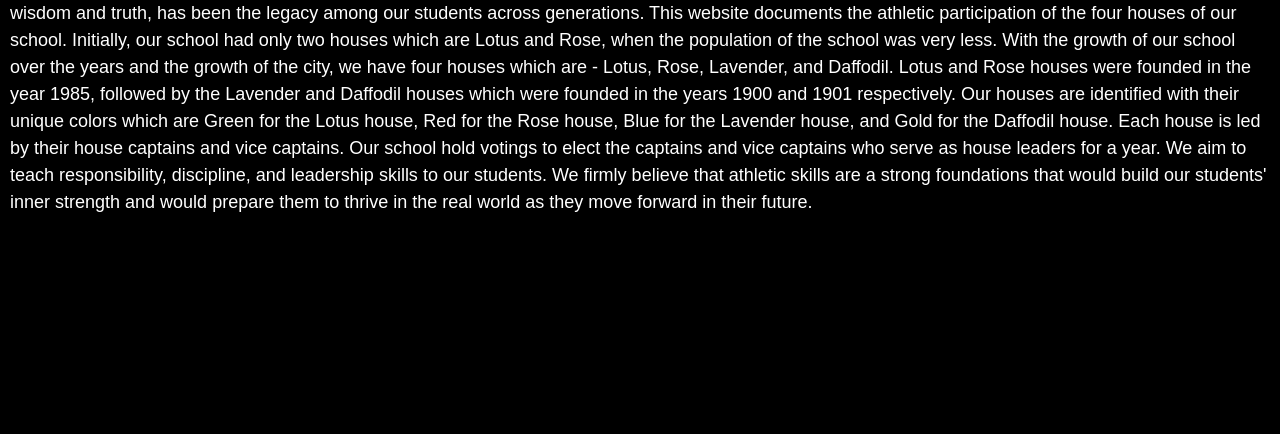
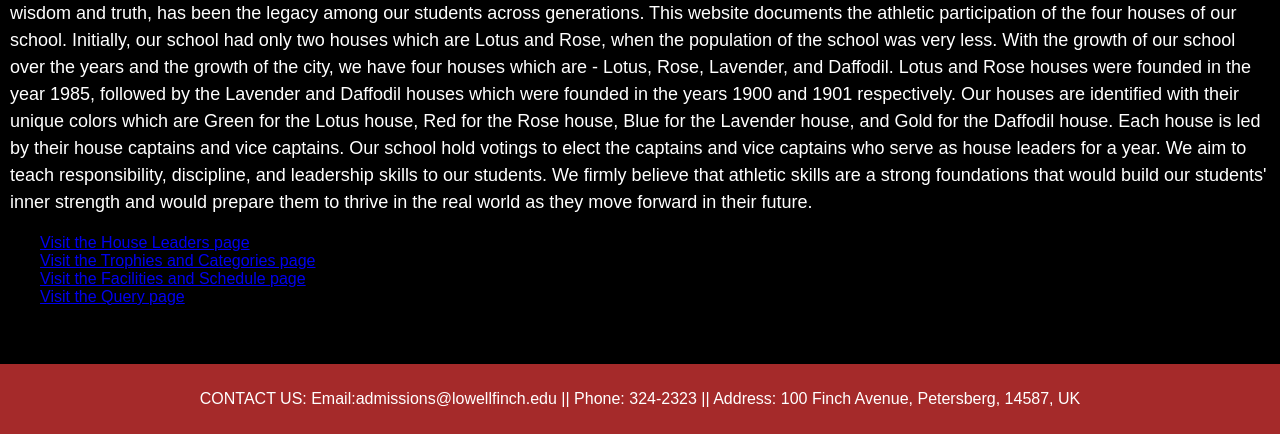
Before and after one commit to tinaishe-dr/Django-mysql-athletics-website, a Django app: page / in a window 1280 px wide. Shown: the part 366-800 px from the top of the page. Run offline with Django 5.2, Linux system fonts and the light colour scheme.

Commit message:
created 4 more pages, linked the pages

```diff
--- a/mydatabaseproject/athleticsweb/models.py
+++ b/mydatabaseproject/athleticsweb/models.py
@@ -15,7 +15,7 @@ class t1_houseinfo(models.Model):
     Email = models.EmailField()
 
 class t1_houseinfoalt(models.Model):
-    HID_id = models.OneToOneField(t1_houseinfo, on_delete=models.CASCADE, primary_key=True)
+    HID_id = models.OneToOneField(t1_houseinfo, on_delete=models.CASCADE, db_column='HID_id', primary_key=True)
     HouseName = models.CharField(max_length=100)
     AltPhone = models.CharField(max_length=100, null=True, blank=True)
     AltEmail = models.EmailField(null=True, blank=True)
--- a/mydatabaseproject/athleticsweb/templates/home.html
+++ b/mydatabaseproject/athleticsweb/templates/home.html
@@ -21,5 +21,18 @@ Lavender house, and Gold for the Daffodil house. Each house is led by their hous
 captains and vice captains who serve as house leaders for a year. We aim to teach responsibility, discipline, and leadership skills to our students.
 We firmly believe that athletic skills are a strong foundations that would build our students' inner strength and would prepare them to thrive in
 the real world as they move forward in their future.</p>
+
+<div class="house-info">
+   <ul>
+    <li><a href="{% url 'house_leaders' %}">Visit the House Leaders page</a></li>
+    <li><a href="{% url 'trophies_categories' %}">Visit the Trophies and Categories page</a></li>
+    <li><a href="{% url 'facilities_schedule' %}">Visit the Facilities and Schedule page</a></li>
+    <li><a href="{% url 'query' %}">Visit the Query page</a></li>
+   </ul>
+</div>
+<footer>
+    <p id="footer-text">CONTACT US: Email:admissions@lowellfinch.edu || Phone: 324-2323 || Address: 100 Finch Avenue, Petersberg, 14587, UK</p>
+</footer>
+
 </body>
 </html>
--- a/mydatabaseproject/athleticsweb/urls.py
+++ b/mydatabaseproject/athleticsweb/urls.py
@@ -3,5 +3,9 @@ from django.urls import path
 from athleticsweb import views
 
 urlpatterns = [
-	path('', views.index, name='index'),
+	path('', views.home, name='home'),
+    path('house_leaders/', views.house_leaders, name='house_leaders'),
+    path('facilities_schedule/', views.facilities_schedule, name='facilities_schedule'),
+	path('trophies_categories/', views.trophies_categories, name='trophies_categories'),
+	path('query/', views.query, name='query'),
 ]
--- a/mydatabaseproject/athleticsweb/views.py
+++ b/mydatabaseproject/athleticsweb/views.py
@@ -4,8 +4,20 @@ from .models import t1_houseinfo, t1_houseinfoalt
 
 # Create your views here.
 
-def index(request):
+def home(request):
     # fetch all house information from the database
     houses = t1_houseinfo.objects.all()
-    # render the index.html template with the house information
+    # render the home.html template with the house information
     return render(request, 'home.html', {'houses': houses})
+
+def house_leaders(request):
+    return render(request, 'house_leaders.html')
+
+def facilities_schedule(request):
+    return render(request, 'facilities_schedule.html')
+
+def trophies_categories(request):
+    return render(request, 'trophies_categories.html')
+
+def query(request):
+    return render(request, 'query.html')
--- a/mydatabaseproject/static/athleticsweb/style.css
+++ b/mydatabaseproject/static/athleticsweb/style.css
@@ -39,3 +39,13 @@ h2 {
     margin-left: 10px;
     margin-right: 10px;
 }
+
+footer {
+    background-color: brown;
+    color: white;
+    text-align: center;
+    padding: 10px 0;
+    position: fixed;
+    width: 100%;
+    bottom: 0;
+}
```
Also changed, not shown: mydatabaseproject/athleticsweb/templates/facilities_schedule.html (added, +22 -0 lines), mydatabaseproject/athleticsweb/templates/house_leaders.html (added, +22 -0 lines), mydatabaseproject/athleticsweb/templates/query.html (added, +21 -0 lines), mydatabaseproject/athleticsweb/templates/trophies_categories.html (added, +22 -0 lines), mydatabaseproject/athleticsweb/migrations/0002_alter_t1_houseinfoalt_hid_id.py (added).
